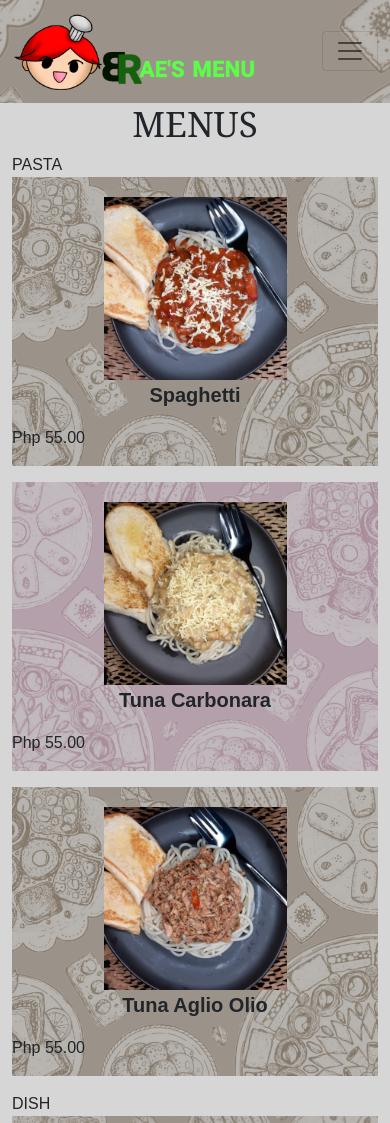
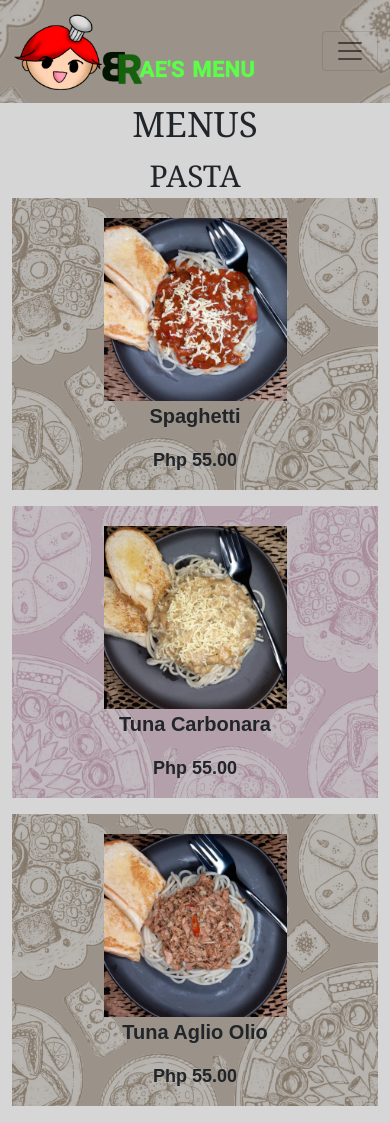
Before and after one commit to johnbenedictcastillo/bsitA, a PHP site: page /gemanel-bunye/pages/menu.html in a window 390 px wide. Shown: the top 1123 px of the page. Run offline with PHP 8.4, Linux system fonts and the light colour scheme; some libraries are stand-ins or nearby versions.

Commit message:
Update fontstyle.css

```diff
--- a/gemanel-bunye/styles/fontstyle.css
+++ b/gemanel-bunye/styles/fontstyle.css
@@ -1,7 +1,7 @@
-.h3font, .namefont, .devprt-name-font{
+.h3font, .namefont, .devprt-name-font, .diffproduct{
     font-family:Georgia, 'Times New Roman', Times, serif;
 }
-.statusfont, .productfont, .devprt-status-font{
+.statusfont, .productfont, .devprt-status-font, .pricing{
     font-family: Arial, Helvetica, sans-serif;
 }
 .h3font{
@@ -19,8 +19,6 @@
 .productfont{
     font-size:28px;
     text-align: center;
-    margin-left:auto;
-    margin-right:auto;
     font-weight: 600;
 }
 .parafont{
@@ -41,6 +39,15 @@
 .devprt-status-font{
     font-size:24px;
     text-align: justify;
+}
+.diffproduct{
+    font-size:38px;
+    text-align: center;
+}
+.pricing{
+    font-size:20px;
+    font-weight: 600;
+    text-align: center;
 }
 @media screen and (max-width: 800px){
     .h3font{
@@ -75,4 +82,10 @@
         font-size:18px;
         text-align: center;
     }
+    .diffproduct{
+        font-size:30px;
+    }
+    .pricing{
+        font-size:18px;
+    }
 }
```
